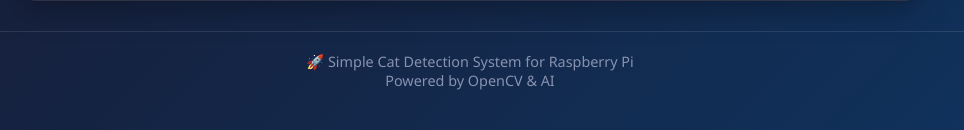
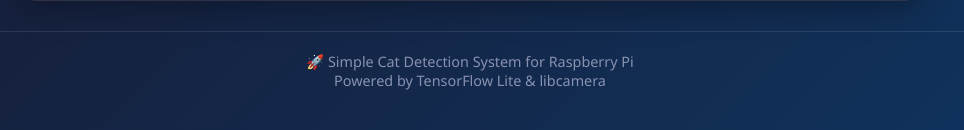
Before and after one commit to gallingern/cat-counter-detection, a Flask app: page / in a window 1280 px wide. Shown: the part 994-1124 px from the top of the page, without its empty margins (170-1134 px from the left). Run offline with Flask 3, Linux system fonts and the light colour scheme.

Commit message:
Update documentation to reflect TensorFlow Lite implementation

```diff
--- a/templates/index.html
+++ b/templates/index.html
@@ -189,7 +189,7 @@
 
     <div class="footer">
         <p>🚀 Simple Cat Detection System for Raspberry Pi</p>
-        <p>Powered by OpenCV & AI</p>
+        <p>Powered by TensorFlow Lite & libcamera</p>
     </div>
 
     <script>
```
Also changed, not shown: README.md.
